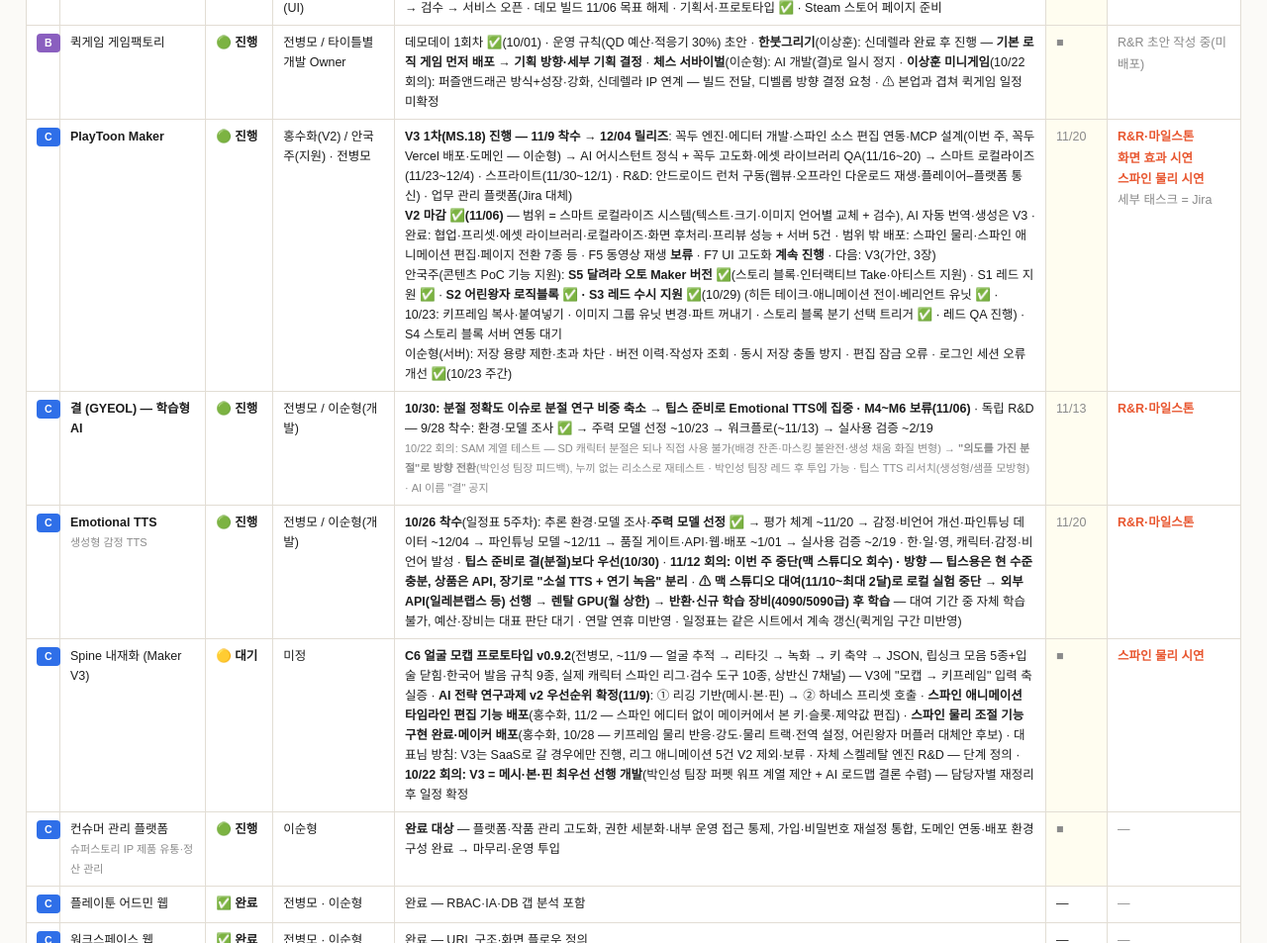
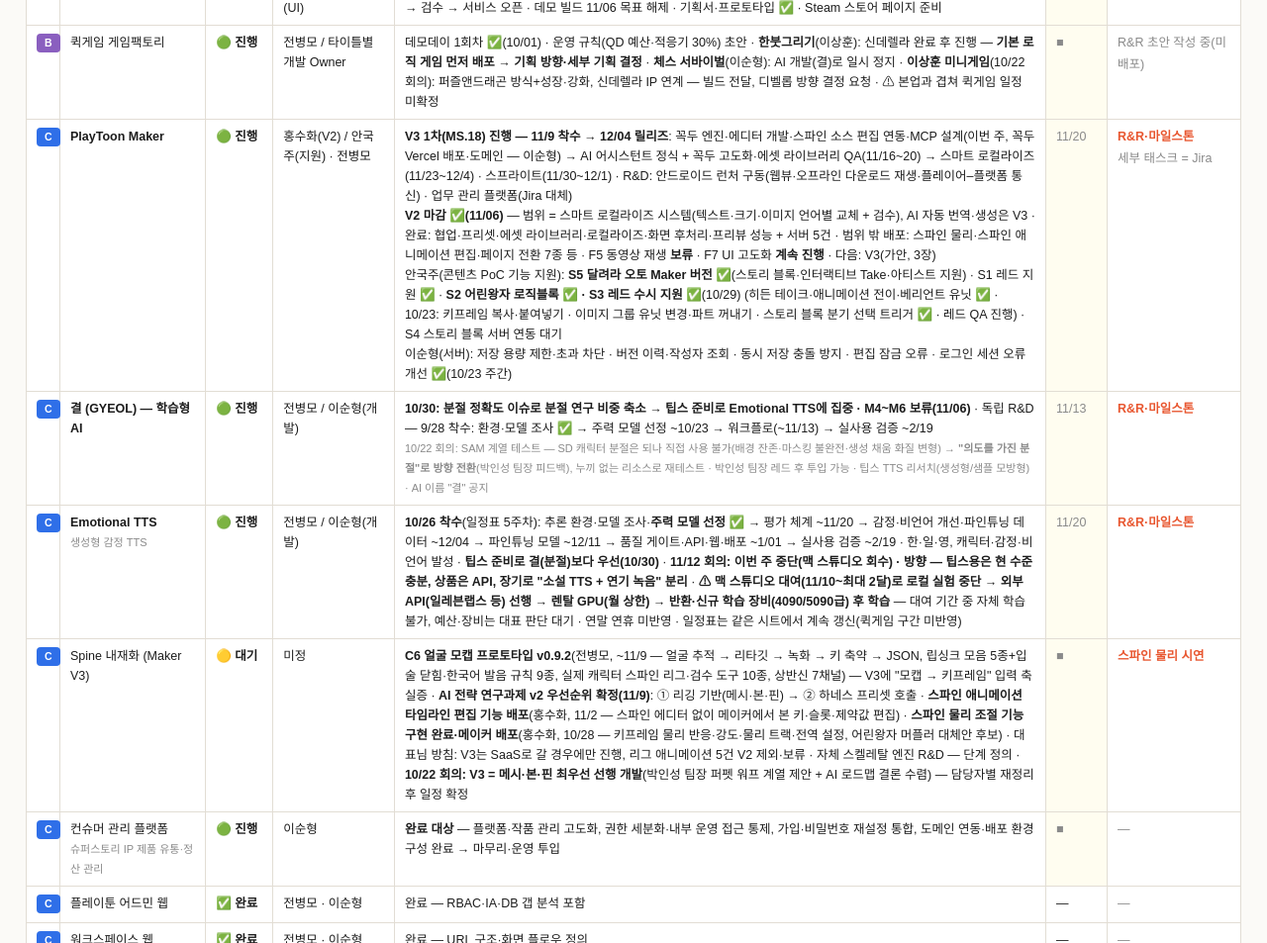
Before and after one commit to ByungmoChun/project_board, a plain HTML site: page deploy/index.html in a window 1280 px wide. Shown: the part 1351-2304 px from the top of the page at 99% size. Drawn offline with Linux system fonts and the light colour scheme.

Commit message:
text word correct
text word correct

```diff
--- a/deploy/index.html
+++ b/deploy/index.html
@@ -79,7 +79,7 @@ table.plist td:last-child a.doc{white-space:nowrap;}
   <tr><td><span class="lb B">B</span></td><td><b>러브룰렛 「모니터룸」 FMV</b></td><td class="st">🟢 진행</td><td>전병모 / 안국주(유니티) · 그래픽팀(UI)</td><td><b>영상 소스 수령 ✅(11/04, 약 27TB)</b> → <b>촬영본 복사 완료</b>(이순형, 32TB HDD·간이 NAS) → <b>개발 일정(11/06 확정)</b>: AI 영상 분석·리스트업 11/9~11/13 → 영상 기획 분석·기획서 11/16~11/20 → <b>알파 3주 11/23~12/11 → 베타 6주 12/14~1/22</b> → 검수 → 서비스 오픈 · 데모 빌드 11/06 목표 해제 · 기획서·프로토타입 ✅ · Steam 스토어 페이지 준비</td><td class="date">11/13</td><td><a class="doc" href="love_roulette_rnr_milestones.html">R&amp;R·마일스톤</a><br><a class="doc" href="https://love-roulette-monitor.vercel.app/" target="_blank" rel="noopener">프로토타입</a></td></tr>
   <tr><td><span class="lb B">B</span></td><td>퀵게임 게임팩토리</td><td class="st">🟢 진행</td><td>전병모 / 타이틀별 개발 Owner</td><td>데모데이 1회차 ✅(10/01) · 운영 규칙(QD 예산·적응기 30%) 초안 · <b>한붓그리기</b>(이상훈): 신데렐라 완료 후 진행 — <b>기본 로직 게임 먼저 배포 → 기획 방향·세부 기획 결정</b> · <b>체스 서바이벌</b>(이순형): AI 개발(결)로 일시 정지 · <b>이상훈 미니게임</b>(10/22 회의): 퍼즐앤드래곤 방식+성장·강화, 신데렐라 IP 연계 — 빌드 전달, 디벨롭 방향 결정 요청 · ⚠ 본업과 겹쳐 퀵게임 일정 미확정</td><td class="date">■</td><td class="todo">R&amp;R 초안 작성 중(미배포)</td></tr>
 
-  <tr><td><span class="lb C">C</span></td><td><b>PlayToon Maker</b></td><td class="st">🟢 진행</td><td>홍수화(V2) / 안국주(지원) · 전병모</td><td><b>V3 1차(MS.18) 진행 — 11/9 착수 → 12/04 릴리즈</b>: 꼭두 엔진·에디터 개발·스파인 소스 편집 연동·MCP 설계(이번 주, 꼭두 Vercel 배포·도메인 — 이순형) → AI 어시스턴트 정식 + 꼭두 고도화·에셋 라이브러리 QA(11/16~20) → 스마트 로컬라이즈(11/23~12/4) · 스프라이트(11/30~12/1) · R&amp;D: 안드로이드 런처 구동(웹뷰·오프라인 다운로드 재생·플레이어–플랫폼 통신) · 업무 관리 플랫폼(Jira 대체)<br><b>V2 마감 ✅(11/06)</b> — 범위 = 스마트 로컬라이즈 시스템(텍스트·크기·이미지 언어별 교체 + 검수), AI 자동 번역·생성은 V3 · 완료: 협업·프리셋·에셋 라이브러리·로컬라이즈·화면 후처리·프리뷰 성능 + 서버 5건 · 범위 밖 배포: 스파인 물리·스파인 애니메이션 편집·페이지 전환 7종 등 · F5 동영상 재생 <b>보류</b> · F7 UI 고도화 <b>계속 진행</b> · 다음: V3(가안, 3장)<br>안국주(콘텐츠 PoC 기능 지원): <b>S5 달려라 오토 Maker 버전 ✅</b>(스토리 블록·인터랙티브 Take·아티스트 지원) · S1 레드 지원 ✅ · <b>S2 어린왕자 로직블록 ✅ · S3 레드 수시 지원 ✅</b>(10/29) (히든 테이크·애니메이션 전이·베리언트 유닛 ✅ · 10/23: 키프레임 복사·붙여넣기 · 이미지 그룹 유닛 변경·파트 꺼내기 · 스토리 블록 분기 선택 트리거 ✅ · 레드 QA 진행) · S4 스토리 블록 서버 연동 대기<br>이순형(서버): 저장 용량 제한·초과 차단 · 버전 이력·작성자 조회 · 동시 저장 충돌 방지 · 편집 잠금 오류 · 로그인 세션 오류 개선 ✅(10/23 주간)</span></td><td class="date">11/20</td><td><a class="doc" href="playtoon_maker_rnr_milestones.html">R&amp;R·마일스톤</a><br><a class="doc" href="https://drive.google.com/file/d/1uKeOGTmoucD5Ol8E6wBP28BmgwM9jYZD/view?usp=sharing" target="_blank" rel="noopener">화면 효과 시연</a><br><a class="doc" href="https://drive.google.com/file/d/1SZdO5YFSmz8jdhffAYDI1prBgSggalL9/view?usp=sharing" target="_blank" rel="noopener">스파인 물리 시연</a><br><span class="todo">세부 태스크 = Jira</span></td></tr>
+  <tr><td><span class="lb C">C</span></td><td><b>PlayToon Maker</b></td><td class="st">🟢 진행</td><td>홍수화(V2) / 안국주(지원) · 전병모</td><td><b>V3 1차(MS.18) 진행 — 11/9 착수 → 12/04 릴리즈</b>: 꼭두 엔진·에디터 개발·스파인 소스 편집 연동·MCP 설계(이번 주, 꼭두 Vercel 배포·도메인 — 이순형) → AI 어시스턴트 정식 + 꼭두 고도화·에셋 라이브러리 QA(11/16~20) → 스마트 로컬라이즈(11/23~12/4) · 스프라이트(11/30~12/1) · R&amp;D: 안드로이드 런처 구동(웹뷰·오프라인 다운로드 재생·플레이어–플랫폼 통신) · 업무 관리 플랫폼(Jira 대체)<br><b>V2 마감 ✅(11/06)</b> — 범위 = 스마트 로컬라이즈 시스템(텍스트·크기·이미지 언어별 교체 + 검수), AI 자동 번역·생성은 V3 · 완료: 협업·프리셋·에셋 라이브러리·로컬라이즈·화면 후처리·프리뷰 성능 + 서버 5건 · 범위 밖 배포: 스파인 물리·스파인 애니메이션 편집·페이지 전환 7종 등 · F5 동영상 재생 <b>보류</b> · F7 UI 고도화 <b>계속 진행</b> · 다음: V3(가안, 3장)<br>안국주(콘텐츠 PoC 기능 지원): <b>S5 달려라 오토 Maker 버전 ✅</b>(스토리 블록·인터랙티브 Take·아티스트 지원) · S1 레드 지원 ✅ · <b>S2 어린왕자 로직블록 ✅ · S3 레드 수시 지원 ✅</b>(10/29) (히든 테이크·애니메이션 전이·베리언트 유닛 ✅ · 10/23: 키프레임 복사·붙여넣기 · 이미지 그룹 유닛 변경·파트 꺼내기 · 스토리 블록 분기 선택 트리거 ✅ · 레드 QA 진행) · S4 스토리 블록 서버 연동 대기<br>이순형(서버): 저장 용량 제한·초과 차단 · 버전 이력·작성자 조회 · 동시 저장 충돌 방지 · 편집 잠금 오류 · 로그인 세션 오류 개선 ✅(10/23 주간)</span></td><td class="date">11/20</td><td><a class="doc" href="playtoon_maker_rnr_milestones.html">R&amp;R·마일스톤</a><br><span class="todo">세부 태스크 = Jira</span></td></tr>
   <tr><td><span class="lb C">C</span></td><td><b>결 (GYEOL) — 학습형 AI</b></td><td class="st">🟢 진행</td><td>전병모 / 이순형(개발)</td><td><b>10/30: 분절 정확도 이슈로 분절 연구 비중 축소 → 팁스 준비로 Emotional TTS에 집중 · M4~M6 보류(11/06)</b> · 독립 R&amp;D — 9/28 착수: 환경·모델 조사 ✅ → 주력 모델 선정 ~10/23 → 워크플로(~11/13) → 실사용 검증 ~2/19<br><span style="font-size:11px;color:var(--ink3);">10/22 회의: SAM 계열 테스트 — SD 캐릭터 분절은 되나 직접 사용 불가(배경 잔존·마스킹 불완전·생성 채움 화질 변형) → <b>"의도를 가진 분절"로 방향 전환</b>(박인성 팀장 피드백), 누끼 없는 리소스로 재테스트 · 박인성 팀장 레드 후 투입 가능 · 팁스 TTS 리서치(생성형/샘플 모방형) · AI 이름 "결" 공지</span></td><td class="date">11/13</td><td><a class="doc" href="gyeol_rnr_milestones.html">R&amp;R·마일스톤</a></td></tr>
   <tr><td><span class="lb C">C</span></td><td><b>Emotional TTS</b><br><span style="font-size:11px;color:var(--ink3);">생성형 감정 TTS</span></td><td class="st">🟢 진행</td><td>전병모 / 이순형(개발)</td><td><b>10/26 착수</b>(일정표 5주차): 추론 환경·모델 조사·<b>주력 모델 선정 ✅</b> → 평가 체계 ~11/20 → 감정·비언어 개선·파인튜닝 데이터 ~12/04 → 파인튜닝 모델 ~12/11 → 품질 게이트·API·웹·배포 ~1/01 → 실사용 검증 ~2/19 · 한·일·영, 캐릭터·감정·비언어 발성 · <b>팁스 준비로 결(분절)보다 우선(10/30)</b> · <b>11/12 회의: 이번 주 중단(맥 스튜디오 회수) · 방향 — 팁스용은 현 수준 충분, 상품은 API, 장기로 "소설 TTS + 연기 녹음" 분리</b> · <b>⚠ 맥 스튜디오 대여(11/10~최대 2달)로 로컬 실험 중단 → 외부 API(일레븐랩스 등) 선행 → 렌탈 GPU(월 상한) → 반환·신규 학습 장비(4090/5090급) 후 학습</b> — 대여 기간 중 자체 학습 불가, 예산·장비는 대표 판단 대기 · 연말 연휴 미반영 · 일정표는 같은 시트에서 계속 갱신(퀵게임 구간 미반영)</td><td class="date">11/20</td><td><a class="doc" href="emotional_tts_rnr_milestones.html">R&amp;R·마일스톤</a></td></tr>
   <tr><td><span class="lb C">C</span></td><td>Spine 내재화 (Maker V3)</td><td class="st">🟡 대기</td><td>미정</td><td><b>C6 얼굴 모캡 프로토타입 v0.9.2</b>(전병모, ~11/9 — 얼굴 추적 → 리타깃 → 녹화 → 키 축약 → JSON, 립싱크 모음 5종+입술 닫힘·한국어 발음 규칙 9종, 실제 캐릭터 스파인 리그·검수 도구 10종, 상반신 7채널) — V3에 "모캡 → 키프레임" 입력 축 실증 · <b>AI 전략 연구과제 v2 우선순위 확정(11/9)</b>: ① 리깅 기반(메시·본·핀) → ② 하네스 프리셋 호출 · <b>스파인 애니메이션 타임라인 편집 기능 배포</b>(홍수화, 11/2 — 스파인 에디터 없이 메이커에서 본 키·슬롯·제약값 편집) · <b>스파인 물리 조절 기능 구현 완료·메이커 배포</b>(홍수화, 10/28 — 키프레임 물리 반응·강도·물리 트랙·전역 설정, 어린왕자 머플러 대체안 후보) · 대표님 방침: V3는 SaaS로 갈 경우에만 진행, 리그 애니메이션 5건 V2 제외·보류 · 자체 스켈레탈 엔진 R&amp;D — 단계 정의 · <b>10/22 회의: V3 = 메시·본·핀 최우선 선행 개발</b>(박인성 팀장 퍼펫 워프 계열 제안 + AI 로드맵 결론 수렴) — 담당자별 재정리 후 일정 확정</td><td class="date">■</td><td><a class="doc" href="https://drive.google.com/file/d/1SZdO5YFSmz8jdhffAYDI1prBgSggalL9/view?usp=sharing" target="_blank" rel="noopener">스파인 물리 시연</a></td></tr>
```
Also changed, not shown: 1 other file.
